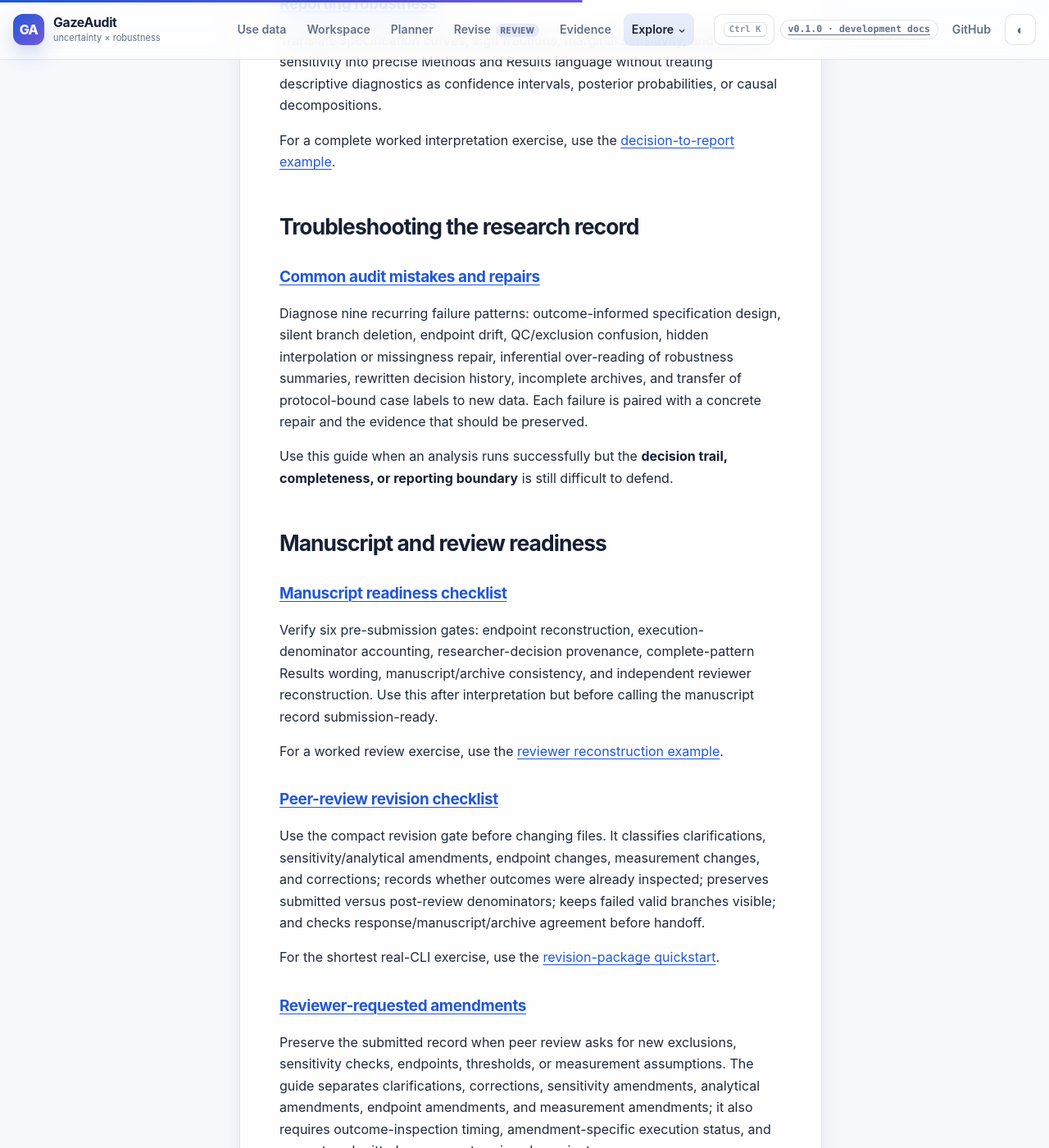
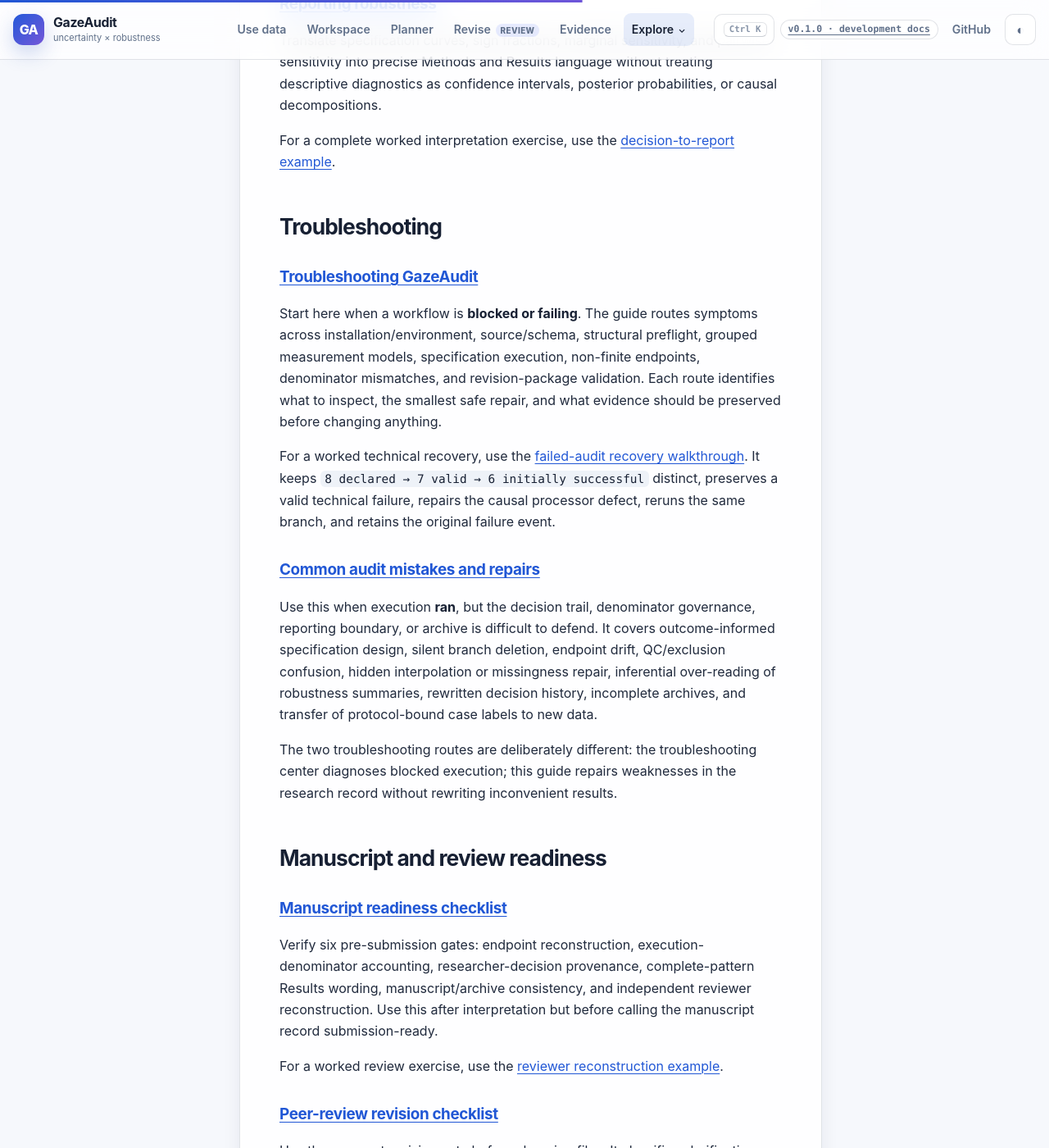
Before and after one commit to stefanosbalaskas/GazeAudit, a Jekyll site: the page built from docs/guides/index.md, in a window 1280 px wide and 1400 px high, scrolled down 4803 px. Shown: the whole window at 82% size. Built offline with Jekyll 4.4.1, drawn with Linux system fonts in a browser that asks for light colours; some of the changed text lies outside the part shown.

Commit message:
docs: distinguish execution troubleshooting from record repair

```diff
--- a/docs/guides/index.md
+++ b/docs/guides/index.md
@@ -121,13 +121,19 @@ Translate specification curves, sign fractions, marginal sensitivity, and pairwi
 
 For a complete worked interpretation exercise, use the [decision-to-report example](../examples/decision-to-report/).
 
-## Troubleshooting the research record
+## Troubleshooting
+
+### [Troubleshooting GazeAudit](troubleshooting/)
+
+Start here when a workflow is **blocked or failing**. The guide routes symptoms across installation/environment, source/schema, structural preflight, grouped measurement models, specification execution, non-finite endpoints, denominator mismatches, and revision-package validation. Each route identifies what to inspect, the smallest safe repair, and what evidence should be preserved before changing anything.
+
+For a worked technical recovery, use the [failed-audit recovery walkthrough](../examples/failed-audit-recovery/). It keeps `8 declared → 7 valid → 6 initially successful` distinct, preserves a valid technical failure, repairs the causal processor defect, reruns the same branch, and retains the original failure event.
 
 ### [Common audit mistakes and repairs](common-audit-mistakes/)
 
-Diagnose nine recurring failure patterns: outcome-informed specification design, silent branch deletion, endpoint drift, QC/exclusion confusion, hidden interpolation or missingness repair, inferential over-reading of robustness summaries, rewritten decision history, incomplete archives, and transfer of protocol-bound case labels to new data. Each failure is paired with a concrete repair and the evidence that should be preserved.
+Use this when execution **ran**, but the decision trail, denominator governance, reporting boundary, or archive is difficult to defend. It covers outcome-informed specification design, silent branch deletion, endpoint drift, QC/exclusion confusion, hidden interpolation or missingness repair, inferential over-reading of robustness summaries, rewritten decision history, incomplete archives, and transfer of protocol-bound case labels to new data.
 
-Use this guide when an analysis runs successfully but the **decision trail, completeness, or reporting boundary** is still difficult to defend.
+The two troubleshooting routes are deliberately different: the troubleshooting center diagnoses blocked execution; this guide repairs weaknesses in the research record without rewriting inconvenient results.
 
 ## Manuscript and review readiness
 
@@ -192,23 +198,25 @@ Understand the division of responsibility between GazeAudit and Eye-Tracking-BID
 3. [Decision log template](audit-decision-log-template/) — preserve those decisions and amendments.
 4. [First real audit](first-real-audit/) — run the practical CSV-to-evidence path.
 5. [Audit output bundle](audit-output-bundle/) — understand what each artifact establishes.
-6. [Common audit mistakes](common-audit-mistakes/) — diagnose record and execution failures before interpretation.
-7. [Interpret an audit result](interpret-audit-result/) — separate completeness, direction, magnitude, and unresolved uncertainty.
-8. [Result-pattern example](../examples/result-patterns/) — compare four synthetic evidence patterns and bounded wording.
-9. [Decision-to-report example](../examples/decision-to-report/) — practise bounded interpretation on the deterministic 12-branch exercise.
-10. [Manuscript readiness](manuscript-readiness/) — test whether the claim and evidence can be reconstructed independently.
-11. [Reviewer reconstruction](../examples/reviewer-reconstruction/) — practise finding denominator and reporting gaps from the outside.
-12. [Peer-review revision checklist](peer-review-revision-checklist/) — classify reviewer requests and preserve temporal provenance before changes begin.
-13. [Reviewer-requested amendments](reviewer-requested-amendments/) — preserve the submitted audit when revision adds new evidence.
-14. [Reviewer-requested reanalysis](../examples/reviewer-requested-reanalysis/) — practise a separately denominated post-review sensitivity amendment.
-15. [Reviewer response letter](reviewer-response-letter/) — connect each reviewer item to the revision evidence and manuscript changes.
-16. [Revision response package](../examples/revision-response-package/) — reconstruct the response letter, change log, and round-specific archive together.
-17. [Version-change manifest](version-change-manifest/) — bind material v1 → v2 changes to timing, evidence, and claim impact.
-18. [Revision-package quickstart](../examples/revision-package-quickstart/) — create and structurally validate the governed package with the real CLI.
-19. [Resubmission readiness](resubmission-readiness/) — run the final editor-handoff consistency gate.
-20. [Submission-to-accepted-record example](../examples/submission-to-accepted-record/) — trace submitted, post-review, and final evidence layers end to end.
-21. [Publication/archive handoff](../examples/publication-archive-handoff/) — assemble a reviewable end state.
-22. [Publication audits](publication-audits/) — build and verify the durable research record.
+6. [Troubleshooting GazeAudit](troubleshooting/) — diagnose a blocked or failed workflow without rewriting scientific choices.
+7. [Failed-audit recovery](../examples/failed-audit-recovery/) — practise preserving a valid technical failure and reconciling a causal repair.
+8. [Common audit mistakes](common-audit-mistakes/) — diagnose research-record failures before interpretation.
+9. [Interpret an audit result](interpret-audit-result/) — separate completeness, direction, magnitude, and unresolved uncertainty.
+10. [Result-pattern example](../examples/result-patterns/) — compare four synthetic evidence patterns and bounded wording.
+11. [Decision-to-report example](../examples/decision-to-report/) — practise bounded interpretation on the deterministic 12-branch exercise.
+12. [Manuscript readiness](manuscript-readiness/) — test whether the claim and evidence can be reconstructed independently.
+13. [Reviewer reconstruction](../examples/reviewer-reconstruction/) — practise finding denominator and reporting gaps from the outside.
+14. [Peer-review revision checklist](peer-review-revision-checklist/) — classify reviewer requests and preserve temporal provenance before changes begin.
+15. [Reviewer-requested amendments](reviewer-requested-amendments/) — preserve the submitted audit when revision adds new evidence.
+16. [Reviewer-requested reanalysis](../examples/reviewer-requested-reanalysis/) — practise a separately denominated post-review sensitivity amendment.
+17. [Reviewer response letter](reviewer-response-letter/) — connect each reviewer item to the revision evidence and manuscript changes.
+18. [Revision response package](../examples/revision-response-package/) — reconstruct the response letter, change log, and round-specific archive together.
+19. [Version-change manifest](version-change-manifest/) — bind material v1 → v2 changes to timing, evidence, and claim impact.
+20. [Revision-package quickstart](../examples/revision-package-quickstart/) — create and structurally validate the governed package with the real CLI.
+21. [Resubmission readiness](resubmission-readiness/) — run the final editor-handoff consistency gate.
+22. [Submission-to-accepted-record example](../examples/submission-to-accepted-record/) — trace submitted, post-review, and final evidence layers end to end.
+23. [Publication/archive handoff](../examples/publication-archive-handoff/) — assemble a reviewable end state.
+24. [Publication audits](publication-audits/) — build and verify the durable research record.
 
 ## What a guide is not
 
```
